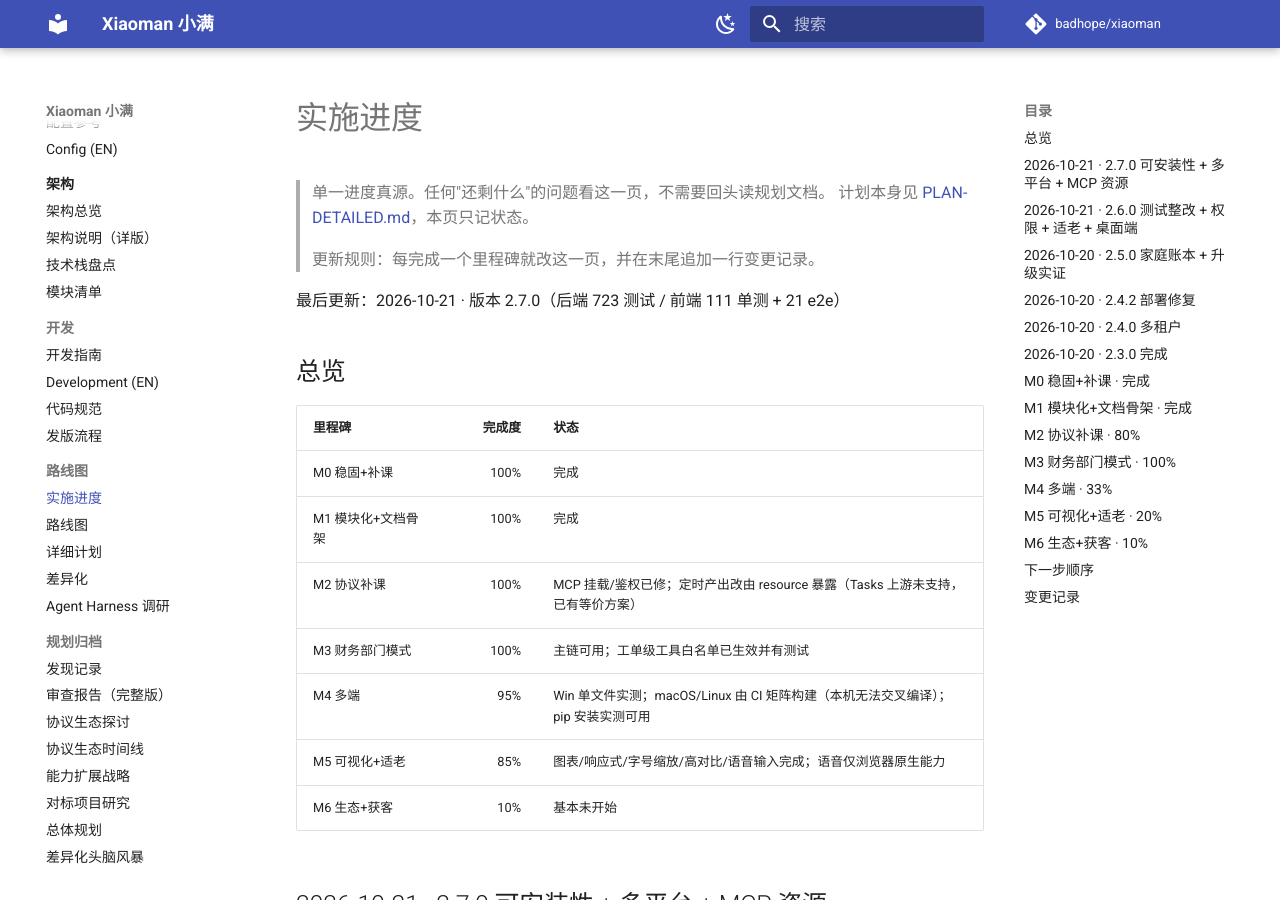
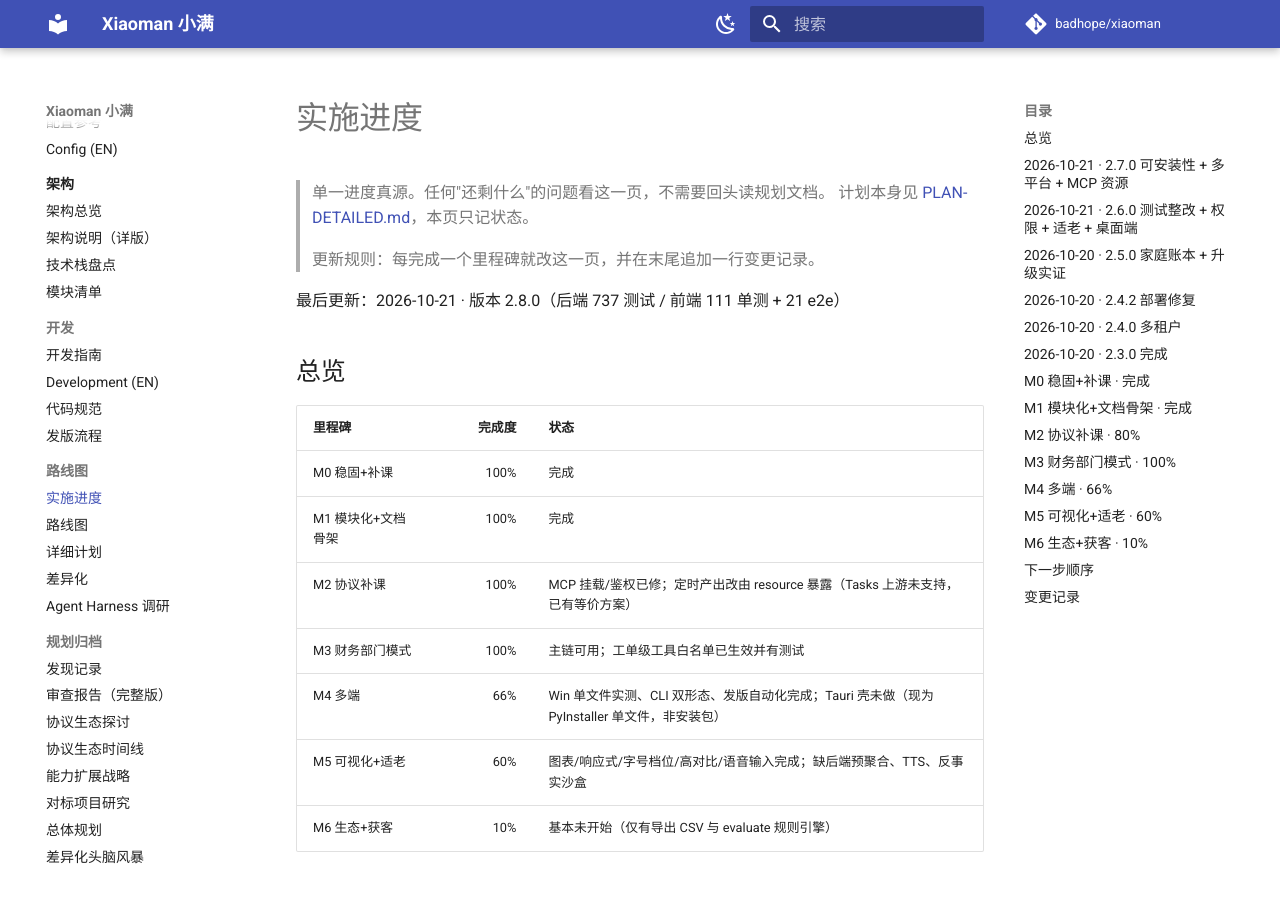
Before and after one commit to Morningstar202604/moneyhelper, an MkDocs documentation site: the page built from docs/PROGRESS.md, in a window 1280 px wide and 900 px high. Built offline with MkDocs 1.6.1 and Material for MkDocs 9.7.7, drawn with Linux system fonts in a browser that asks for light colours; comment, search, counter and statistics services are not loaded; some of the changed text lies outside the part shown.

Commit message:
docs: 修正 PROGRESS 完成度口径（M4 66%/M5 60%）与测试数

```diff
--- a/docs/PROGRESS.md
+++ b/docs/PROGRESS.md
@@ -5,7 +5,7 @@
 >
 > 更新规则：每完成一个里程碑就改这一页，并在末尾追加一行变更记录。
 
-最后更新：2026-10-21 · 版本 2.7.0（后端 723 测试 / 前端 111 单测 + 21 e2e）
+最后更新：2026-10-21 · 版本 2.8.0（后端 737 测试 / 前端 111 单测 + 21 e2e）
 
 ## 总览
 
@@ -15,9 +15,9 @@
 | M1 模块化+文档骨架 | 100% | 完成 |
 | M2 协议补课 | 100% | MCP 挂载/鉴权已修；定时产出改由 resource 暴露（Tasks 上游未支持，已有等价方案） |
 | M3 财务部门模式 | 100% | 主链可用；工单级工具白名单已生效并有测试 |
-| M4 多端 | 95% | Win 单文件实测；macOS/Linux 由 CI 矩阵构建（本机无法交叉编译）；pip 安装实测可用 |
-| M5 可视化+适老 | 85% | 图表/响应式/字号缩放/高对比/语音输入完成；语音仅浏览器原生能力 |
-| M6 生态+获客 | 10% | 基本未开始 |
+| M4 多端 | 66% | Win 单文件实测、CLI 双形态、发版自动化完成；Tauri 壳未做（现为 PyInstaller 单文件，非安装包） |
+| M5 可视化+适老 | 60% | 图表/响应式/字号档位/高对比/语音输入完成；缺后端预聚合、TTS、反事实沙盒 |
+| M6 生态+获客 | 10% | 基本未开始（仅有导出 CSV 与 evaluate 规则引擎） |
 
 ## 2026-10-21 · 2.7.0 可安装性 + 多平台 + MCP 资源
 
@@ -138,7 +138,7 @@ fastmcp 支持后只换装饰器，业务实现不动。
 
 这是计划里的"核心差异化"，也是当前最大缺口。
 
-## M4 多端 · 33%
+## M4 多端 · 66%
 
 | 项 | 状态 |
 |---|---|
@@ -146,14 +146,14 @@ fastmcp 支持后只换装饰器，业务实现不动。
 | M4.2 Tauri 桌面 | 未做 |
 | M4.3 发版自动化 | 完成：`scripts/release.sh` 从提交推导版本 + `release.yml` 自动建 Release |
 
-## M5 可视化+适老 · 20%
+## M5 可视化+适老 · 60%
 
 | 项 | 状态 |
 |---|---|
-| M5.1 适老模式 | 未做（无字号档位/高对比主题） |
+| M5.1 适老模式 | 完成：字号三档（normal/large/xlarge）+ 高对比，服务端持久化，390px 无溢出 |
 | M5.2 ECharts 图表 | 完成：新增现金流瀑布/支出树图/订阅时间线/健康五维雷达；部门看板已有实时状态 |
 | M5.3 后端预聚合 | 部分：`analysis` 做计算但无 SQL GROUP BY + TTL 缓存 |
-| M5.4 语音闭环 | 未做 |
+| M5.4 语音闭环 | 部分：语音输入完成（Web Speech，识别语言跟随界面）；TTS 未做 |
 | M5.5 反事实沙盒 | 未做（计划标注"若排期允许"） |
 
 ## M6 生态+获客 · 10%
@@ -169,9 +169,10 @@ fastmcp 支持后只换装饰器，业务实现不动。
 
 ## 下一步顺序
 
-1. M5.1 适老模式
-2. M6.1 审计底稿导出
-3. M6.3 模型招聘 eval
+1. M5.3 后端预聚合（SQL GROUP BY + TTL 缓存，前端不再算数）
+2. M6.1 审计底稿导出（provenance → PDF，含脱敏开关）
+3. M6.3 模型招聘 eval（50 题题库 + 排行榜）
+4. M4.2 Tauri 桌面壳（当前只有 PyInstaller 单文件，没有安装器与自动更新）
 
 ## 变更记录
 
@@ -187,3 +188,4 @@ fastmcp 支持后只换装饰器，业务实现不动。
 | 2026-10-19 | 移动端适配：抽屉导航、动态视口、安全区、触摸目标、IME 防误发 |
 | 2026-10-19 | M4.3 发版自动化 + 版本号统一到单一真源，M4 达 66% |
 | 2026-10-19 | M5.2 新增 4 个图表（瀑布/树图/时间线/雷达），M5 达 55% |
+| 2026-10-21 | 前端重构（2.8.0）：ChatGPT 式布局；修正本页 M4/M5 完成度与明细不一致（M4 66%、M5 60%） |
```
